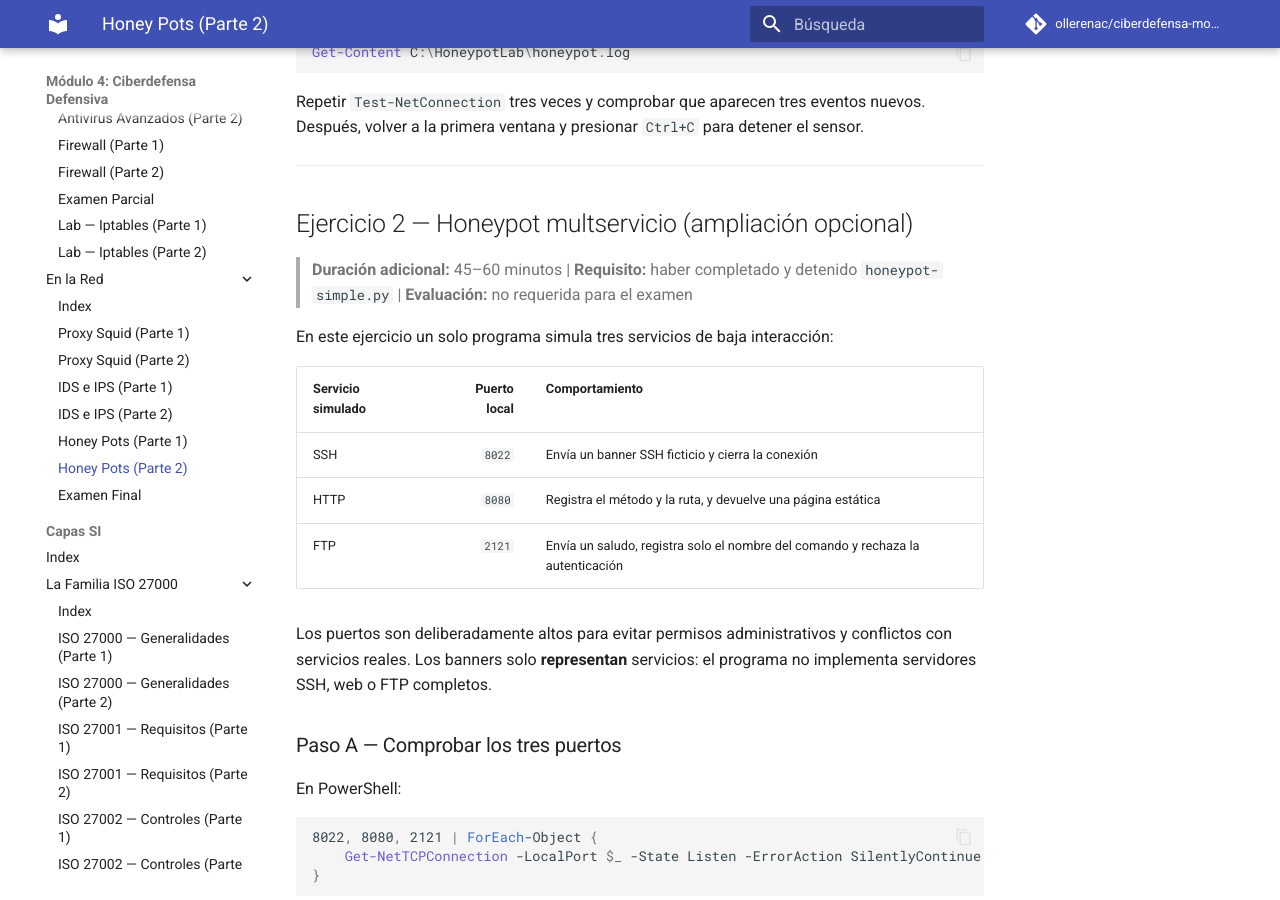
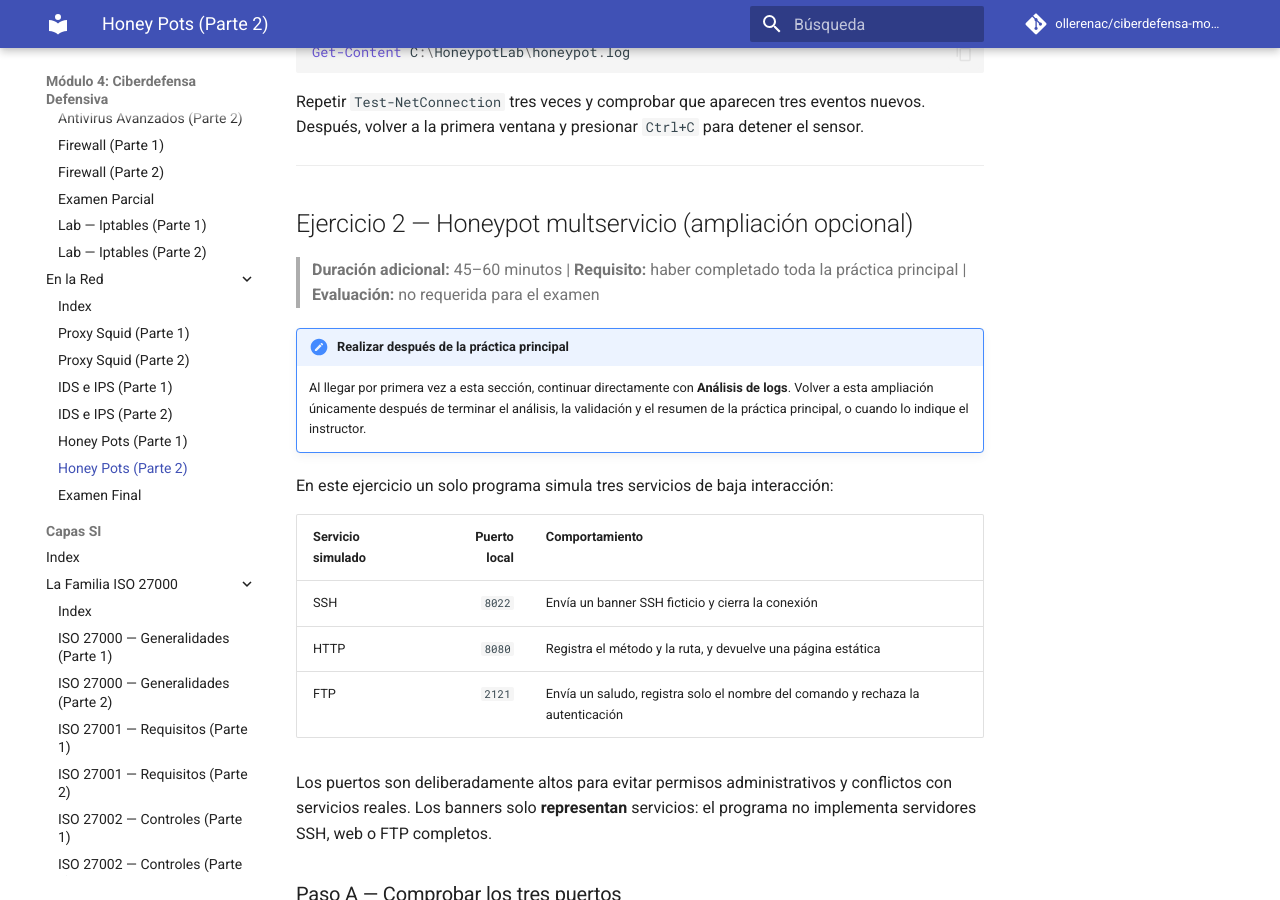
Before and after one commit to ollerenac/ciberdefensa-modulo4, an MkDocs documentation site: the page built from docs/seguridad-criptografia/en-la-red/honeypots-p2.md, in a window 1280 px wide and 900 px high, scrolled down 5296 px. Built offline with MkDocs 1.6.1 and Material for MkDocs 9.7.7, drawn with Linux system fonts in a browser that asks for light colours; comment, search, counter and statistics services are not loaded; some of the changed text lies outside the part shown.

Commit message:
docs(honeypots): ajustar flujo y concurrencia del ejercicio

```diff
--- a/docs/seguridad-criptografia/en-la-red/honeypots-p2.md
+++ b/docs/seguridad-criptografia/en-la-red/honeypots-p2.md
@@ -218,7 +218,10 @@ Repetir `Test-NetConnection` tres veces y comprobar que aparecen tres eventos nu
 
 ## Ejercicio 2 — Honeypot multservicio (ampliación opcional)
 
-> **Duración adicional:** 45–60 minutos | **Requisito:** haber completado y detenido `honeypot-simple.py` | **Evaluación:** no requerida para el examen
+> **Duración adicional:** 45–60 minutos | **Requisito:** haber completado toda la práctica principal | **Evaluación:** no requerida para el examen
+
+!!! important "Realizar después de la práctica principal"
+    Al llegar por primera vez a esta sección, continuar directamente con **Análisis de logs**. Volver a esta ampliación únicamente después de terminar el análisis, la validación y el resumen de la práctica principal, o cuando lo indique el instructor.
 
 En este ejercicio un solo programa simula tres servicios de baja interacción:
 
```
Also changed, not shown: other parts of docs/seguridad-criptografia/en-la-red/honeypots-p2.md (+1 -5 lines), docs/instructor/lab-honeypot-solucion.md (+1 -5 lines).
